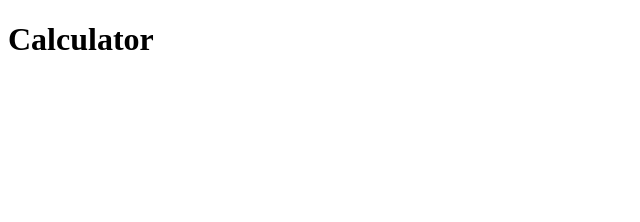
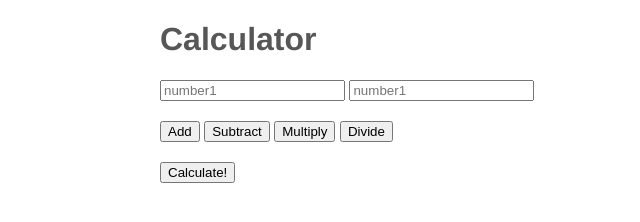
Before and after one commit to sjfortin/weekend-challenge-2, a website: page public/index.html in a window 1280 px wide. Shown: the whole page, without its empty margins (0-640 px from the left). Drawn offline with nearby package versions, Linux system fonts and the light colour scheme.

Commit message:
Setting up html layout

```diff
--- a/public/index.html
+++ b/public/index.html
@@ -1,12 +1,32 @@
 <!DOCTYPE html>
 <html>
+
 <head>
     <title>Weekend Challenge #2</title>
     <link rel="stylesheet" href="styles.css">
     <script src="vendor/jquery-3.2.1.min.js"></script>
     <script src="client.js"></script>
 </head>
+
 <body>
+    <div class="container">
         <h1>Calculator</h1>
+        <div class="row">
+            <input type="number" placeholder="number1" id="number1">
+            <input type="number" placeholder="number1" id="number2">
+        </div>
+        <div class="row">
+            <div id="selectOperation">
+                <button id="add">Add</button>
+                <button id="subtract">Subtract</button>
+                <button id="multiply">Multiply</button>
+                <button id="divide">Divide</button>
+            </div>
+        </div>
+        <div class="row">
+            <button id="submitCalculation">Calculate!</button>
+        </div>
+    </div>
 </body>
+
 </html>
--- a/public/styles.css
+++ b/public/styles.css
@@ -0,0 +1,15 @@
+body {
+    font-family: Helvetica, sans-serif;
+    font-size: 16px;
+    color: #575757;
+    margin: 0;
+}
+
+.container {
+    width: 960px;
+    margin: 0 auto;
+}
+
+.row {
+    margin: 20px 0;
+}
```
Lines whose indentation alone changed are shown as unchanged.
